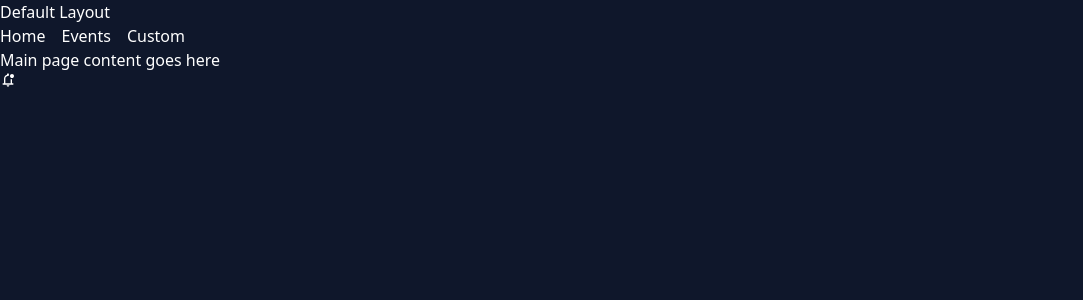
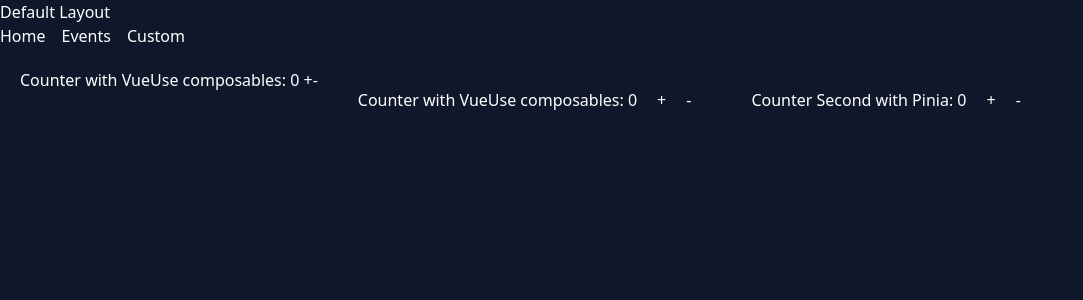
Before and after one commit to mantr88/nuxt-learn-full, a Nuxt app: page / in a window 1280 px wide. Shown: the top 300 px of the page, without its empty margins (0-1083 px from the left). Built offline with nearby package versions, Linux system fonts and the light colour scheme.

Commit message:
feat: implement Counter and CounterSecond components with VueUse and Pinia integration

```diff
--- /dev/null
+++ b/components/Counter.vue
@@ -0,0 +1,11 @@
+<script setup lang="ts">
+const counter = useCounter();
+</script>
+
+<template>
+  <div class="flex gap-5 p-5">
+    Counter with VueUse composables: {{ counter }}
+    <button @click="counter++">+</button>
+    <button @click="counter--">-</button>
+  </div>
+</template>
--- /dev/null
+++ b/components/CounterSecond.vue
@@ -0,0 +1,13 @@
+<script setup lang="ts">
+import {useCounterStore} from "~/stores/myStore";
+
+const store = useCounterStore();
+</script>
+
+<template>
+  <div class="flex gap-5 p-5">
+    Counter Second with Pinia: {{ store.count }}
+    <button @click="store.increment">+</button>
+    <button @click="store.decrement">-</button>
+  </div>
+</template>
--- /dev/null
+++ b/composables/states.ts
@@ -0,0 +1,9 @@
+// Зберігаємо стан лічильника в localStorage, щоб він зберігався між сесіями
+// import {useStorage} from "@vueuse/core";
+
+// export const useCounter = () => useStorage("counter", 0);
+
+// Зберігаємо стан лічильника в cookie, щоб він зберігався між сесіями
+import {useCookie} from "#app";
+
+export const useCounter = () => useCookie("counter", {default: () => 0});
--- a/nuxt.config.ts
+++ b/nuxt.config.ts
@@ -4,7 +4,7 @@
 export default defineNuxtConfig({
   compatibilityDate: "2025-07-15",
   devtools: { enabled: true },
-  modules: ["@nuxt/eslint"],
+  modules: ["@nuxt/eslint", "@pinia/nuxt"],
   css: ["~/assets/css/main.css"],
   vite: {
     plugins: [tailwindcss()],
--- a/package.json
+++ b/package.json
@@ -12,10 +12,13 @@
   "dependencies": {
     "@nuxt/eslint": "1.9.0",
     "@tailwindcss/vite": "^4.1.13",
+    "@vueuse/core": "^13.9.0",
     "eslint": "^9.35.0",
     "nuxt": "^3.19.1",
     "tailwindcss": "^4.1.13",
     "vue": "^3.5.20",
-    "vue-router": "^4.5.1"
+    "vue-router": "^4.5.1",
+    "@pinia/nuxt": "^0.11.2",
+    "pinia": "^2.2.6"
   }
 }
--- a/pages/custom.vue
+++ b/pages/custom.vue
@@ -6,5 +6,9 @@
 </script>
 
 <template>
-  <div class="">Custom page content goes here</div>
+  <div class="">
+    Custom page content goes here
+    <div><Counter /></div>
+    <div><CounterSecond /></div>
+  </div>
 </template>
--- a/pages/index.vue
+++ b/pages/index.vue
@@ -1,13 +1,20 @@
 <script setup lang="ts">
-// Component logic
+import {useCounterStore} from "~/stores/myStore";
+
+const counter = useCounter();
+
+const store = useCounterStore();
+console.log(store);
 </script>
 
 <template>
-  <div class="">
-    <!-- Component content -->
-    <h1>Main page content goes here</h1>
-    <!-- <img src="~/assets/borsch.jpg" alt="Discover Nuxt" />
-    <img src="/scheme.jpg" alt="Discover Nuxt" /> -->
-    <IconsBell />
+  <div class="flex gap-5 p-5">
+    <div>
+      Counter with VueUse composables: {{ counter }}
+      <button @click="counter++">+</button>
+      <button @click="counter--">-</button>
+    </div>
+    <Counter />
+    <div><CounterSecond /></div>
   </div>
 </template>
--- /dev/null
+++ b/stores/myStore.ts
@@ -0,0 +1,33 @@
+// Vue 2 Options API
+// export const useCounterStore = defineStore("counterSecond", {
+//   state: () => ({
+//     count: 0,
+//   }),
+//   getters: {
+//     doubleCount: (state) => state.count * 2,
+//   },
+//   actions: {
+//     increment() {
+//       this.count++;
+//     },
+//     decrement() {
+//       this.count--;
+//     },
+//   },
+// });
+
+// Vue 3 Composition API
+export const useCounterStore = defineStore("counterSecond", () => {
+  const count = ref(0);
+  const doubleCount = computed(() => count.value * 2);
+
+  function increment() {
+    count.value++;
+  }
+
+  function decrement() {
+    count.value--;
+  }
+
+  return {count, doubleCount, increment, decrement};
+});
```
Also changed, not shown: 1 other file (tests, documents, lock files or other folders).
